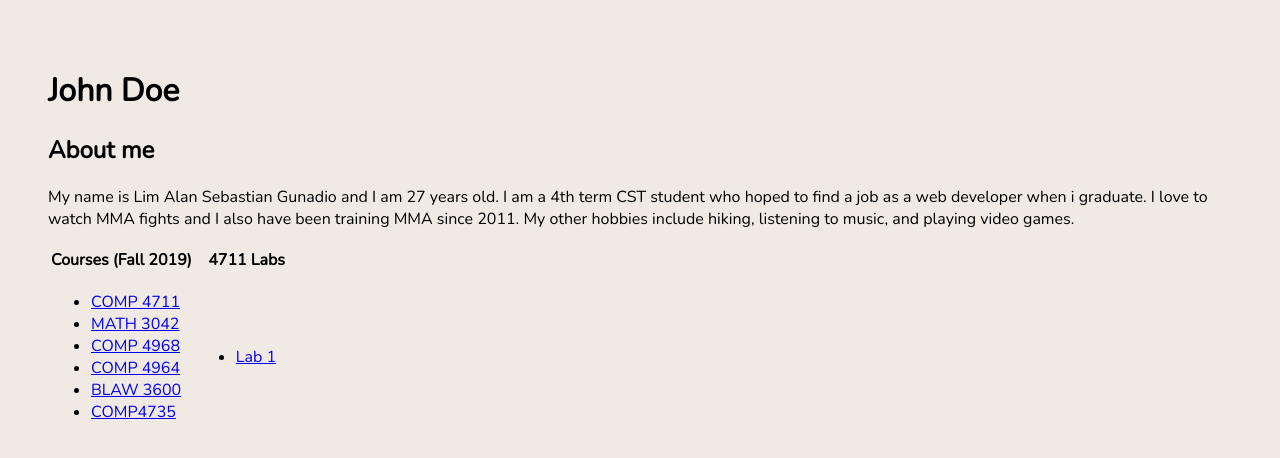
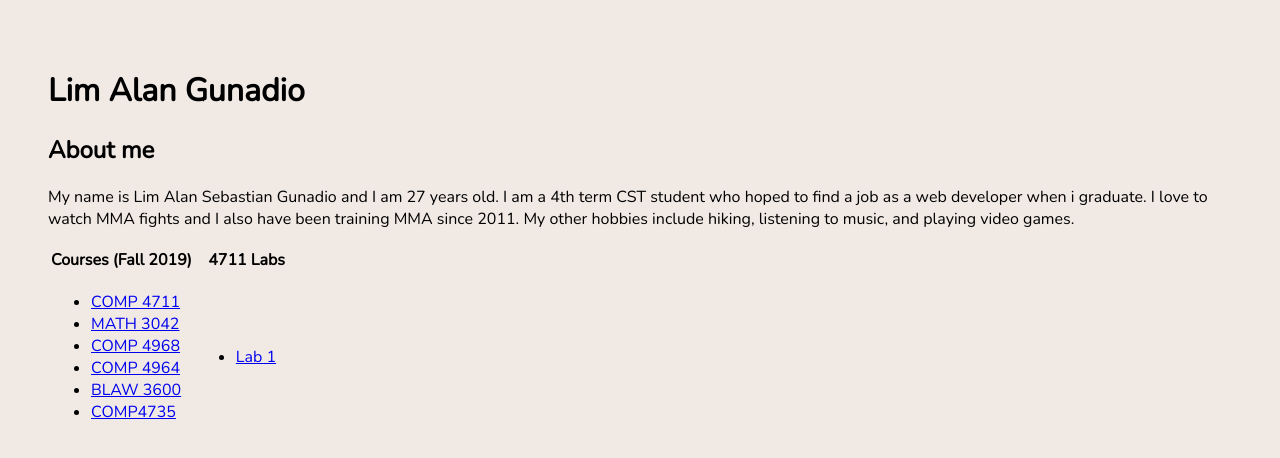
Before and after one commit to agunadio/agunadio.github.io, a plain HTML site: page index.html in a window 1280 px wide. Drawn offline with nearby package versions, Linux system fonts and the light colour scheme.

Commit message:
second commit

```diff
--- a/index.html
+++ b/index.html
@@ -15,7 +15,7 @@
 </head>
 <body>
 <h1>
-    John Doe
+    Lim Alan Gunadio
 </h1>
 <h2>About me</h2>
 <p>
```
